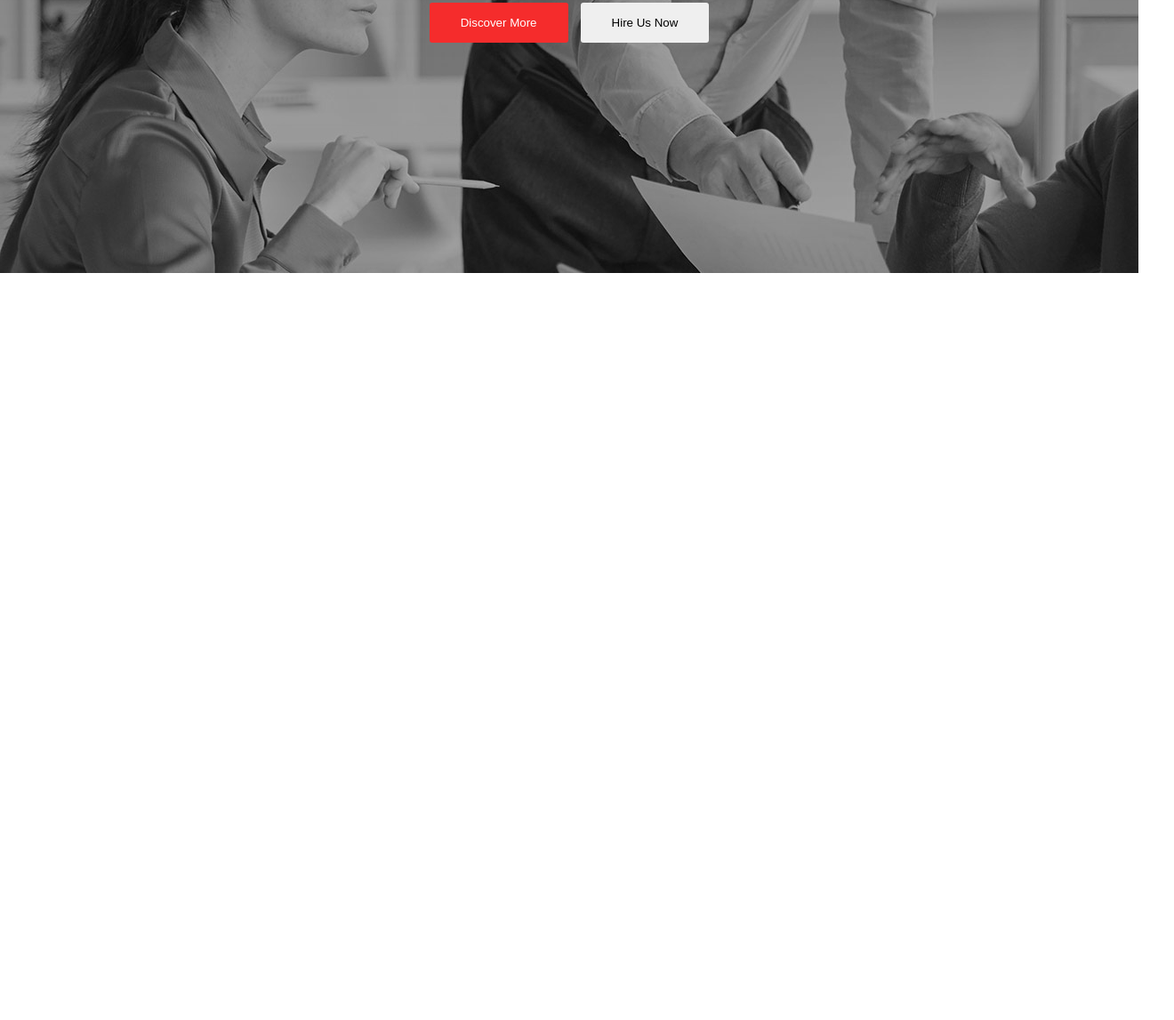
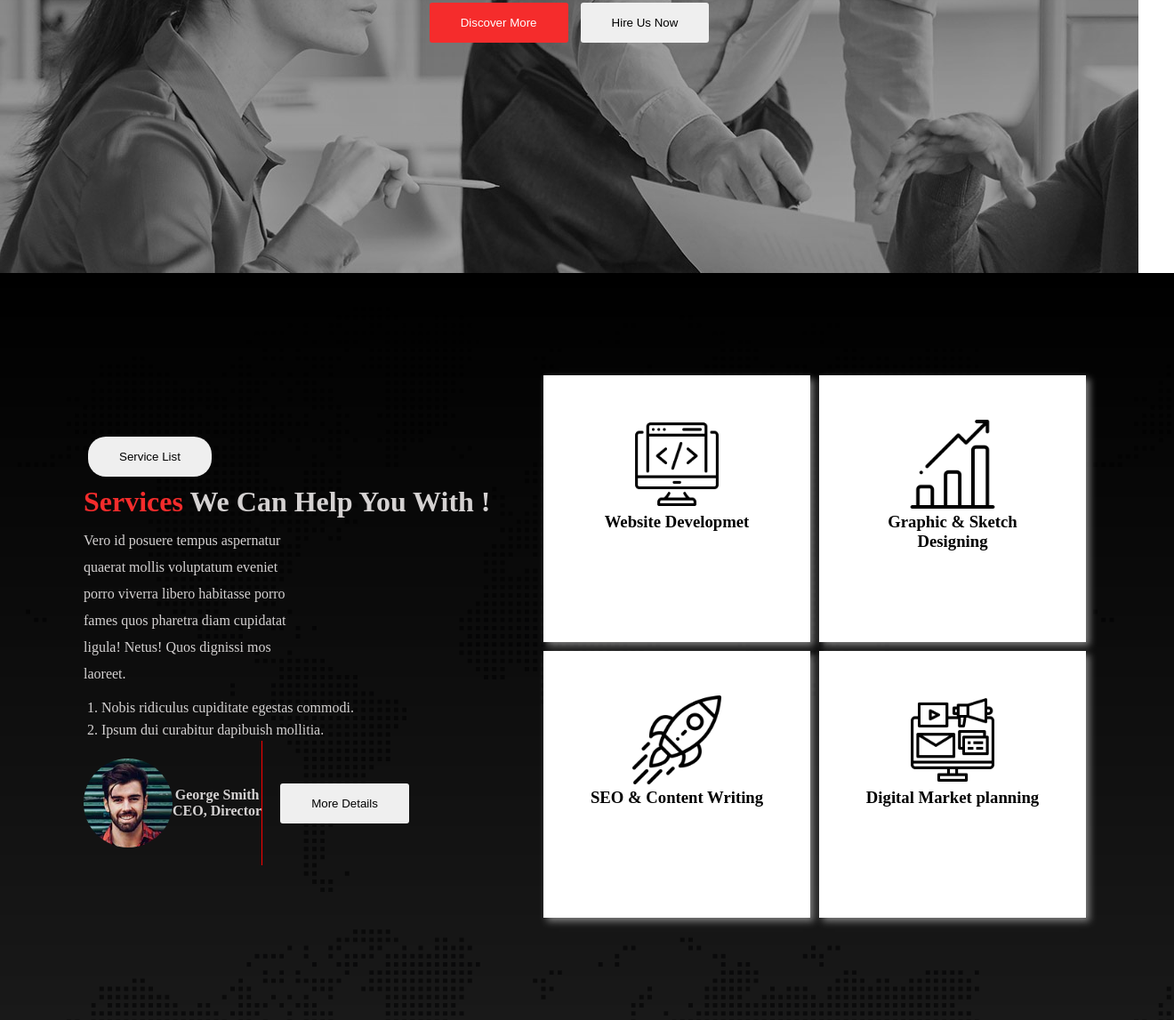
Before and after one commit to mahedihassantonay/digital-agency, a plain HTML site: page index.html in a window 1280 px wide. Shown: the part 552-1699 px from the top of the page at 89% size, 1320 px wide, since content can reach past the window. Before the commit the page ends 859 px from the top, so only its background shows below. Drawn offline with Linux system fonts and the light colour scheme.

Commit message:
added service part

```diff
--- a/index.html
+++ b/index.html
@@ -32,10 +32,10 @@
         <!-- nav bar finish -->
 
     </header>
-
+<!-- banner start -->
     <div class="banner-container">
         <div class="banner-details">
-            <h1 class="banner-title"><span class="priamry-color">Digital</span> Agency You <br>
+            <h1 class="banner-title"><span class="primary-color">Digital</span> Agency You <br>
                 Can Rely Upon !</h1>
             <p class="banner-description">Hymenaeos! Omnis arcu vitae? Phasellus irure cupidatat incidunt, semper metus, nibh adipisci assumenda odio, quos, senectus vehicula occaecat, officiis malesuada cras.</p>
 
@@ -46,6 +46,63 @@
 
         </div>
     </div>
+<!-- banner finish -->
+
+<!-- service part -->
+
+    <div class="service-container">
+        <div class="service-left-container">
+            <button class="service-btn btn">Service List</button>
+            <h1 class="service-title"><span class="primary-color">Services</span> We Can Help You With !</h1>
+            <p class="service-description">Vero id posuere tempus aspernatur quaerat mollis voluptatum eveniet porro viverra libero habitasse porro fames quos pharetra diam cupidatat ligula! Netus! Quos dignissi mos laoreet.</p>
+            <ol class="service-list">
+                <li>Nobis ridiculus cupiditate egestas commodi. </li>
+                <li>Ipsum dui curabitur dapibuish mollitia.</li>
+            </ol>
+
+            <div class="author-details">
+                <div class="author-details-left">
+                    <img class="author-image" src="asset/image/author.jpg" alt="">
+                    <h4 class="author-name">George Smith <br>
+                        CEO, Director</h4>
+
+                </div>
+                <div class="author-detail-right">
+                    <button class="btn">More Details</button>
+                </div>
+            </div>
+        </div>
+
+        <div class="service-right-container">
+            <div class="services">
+                <div class="service-up">
+                    <div class="service">
+                        <img class="service-logo" src="asset/icons/coding.png" alt="">
+                        <h3>Website Developmet</h3>
+                    </div>
+                    <div class="service">
+                        <img class="service-logo" src="asset/icons/bar-chart.png" alt="">
+                        <h3>Graphic & Sketch <br> Designing</h3>
+                    </div>
+                </div>
+
+                <div class="service-down">
+                    <div class="service">
+                        <img class="service-logo" src="asset/icons/startup.png" alt="">
+                        <h3>SEO & Content Writing</h3>
+                    </div>
+
+                    <div class="service">
+                        <img class="service-logo" src="asset/icons/digital-marketing.png" alt="">
+                        <h3>Digital Market planning</h3>
+                    </div>
+                </div>
+            </div>
+
+        </div>
+    </div>
+
+
 
 </body>
 </html>
--- a/style.css
+++ b/style.css
@@ -35,7 +35,7 @@
 
 
 /* banner */
-.priamry-color{
+.primary-color{
     color: #F52C2C;
 }
 
@@ -48,7 +48,8 @@
     text-align: center;
     justify-content: center;
     align-items: center;
-    color: #D5D2D2
+    color: #D5D2D2;
+    background-repeat: no-repeat;
 
 }
 
@@ -68,3 +69,96 @@
     background-color: #F52C2C;
     color: white;
 }
+
+/* service part style */
+
+
+
+.service-container{
+    width: 100%;
+    height: 100vh;
+    background-image: url(./asset/image/footer-bg.png), linear-gradient(rgba(0,0,0,1), rgba(0,0,0,0.9));
+    background-blend-mode: overlay;
+    color: #D5D2D2;
+    padding: 20px;
+    display: flex;
+    justify-content: center;
+    align-items: center;
+
+}
+
+.service-left-container{
+    width: 40%;
+
+}
+
+.service-btn{
+    border-radius: 20px;
+}
+
+.service-title{
+
+}
+.service-description{
+    width: 50%;
+    padding: 10px 0;
+    line-height: 30px;
+
+}
+
+.service-list{
+    line-height: 25px;
+    padding-left: 20px;
+}
+.author-details{
+    display: flex;
+    align-items: center;
+
+}
+
+.author-details-left{
+    display: flex;
+    align-items: center;
+    padding: 20px 0;
+    border-right: 1px solid red;
+
+
+}
+
+.author-image{
+    width: 100px;
+    height: 100px;
+    border-radius: 50%;
+}
+.author-name{
+    text-align: center;
+
+}
+
+.author-detail-right{
+    padding: 10px 15px;
+}
+
+.service-up{
+    display: flex;
+}
+
+.service-down{
+    display: flex;
+}
+
+.service{
+    padding: 50px;
+    background-color: white;
+    box-shadow: 4px 4px 8px gray;
+    width: 200px;
+    height: 200px;
+    text-align: center;
+    color: black;
+    margin: 5px;
+
+}
+.service-logo{
+    width: 50%;
+
+}
```
